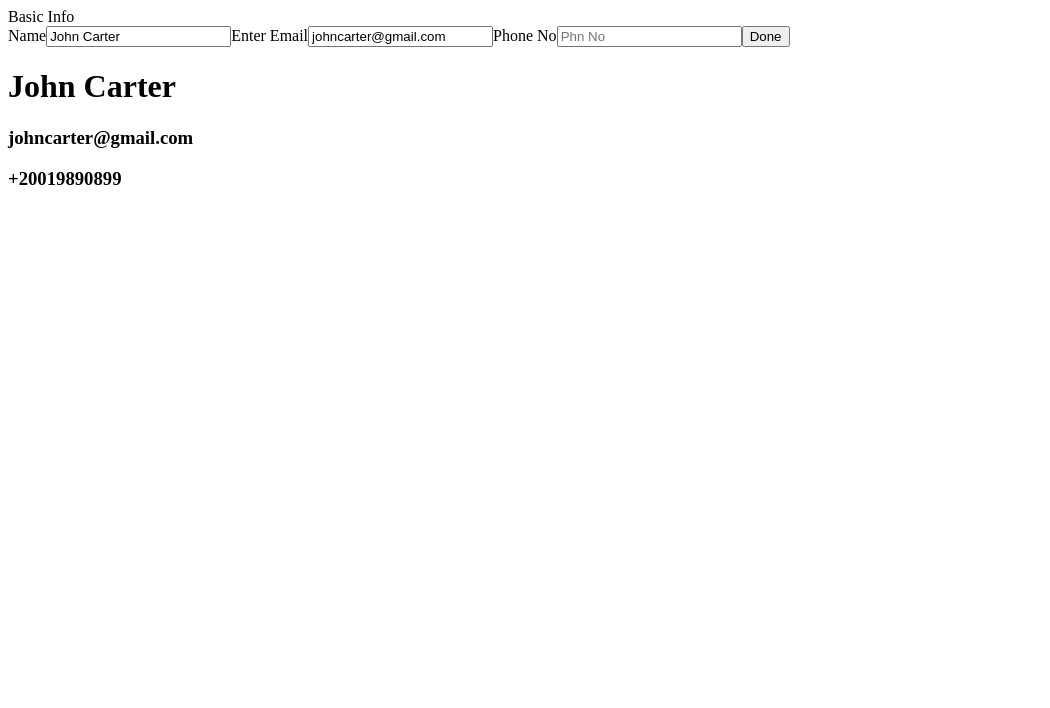
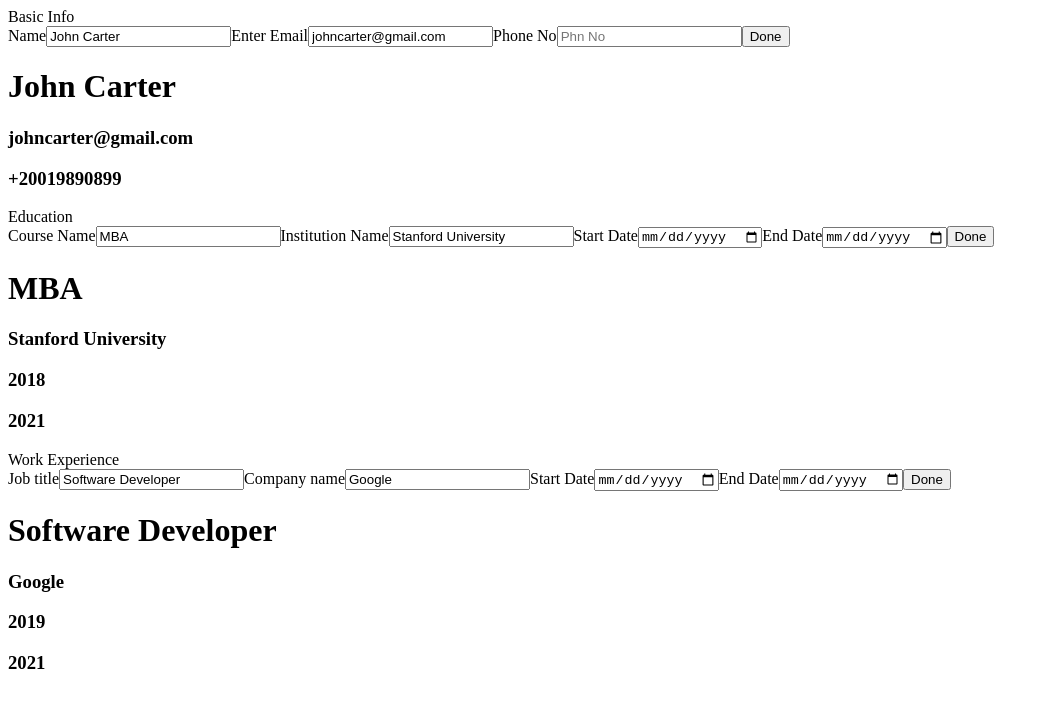
Before and after one commit to Undisclosed64/cv-maker, a React (Create React App) app: page / in a window 1280 px wide. Shown: the top 708 px of the page, without its empty margins (0-1050 px from the left). Built offline with nearby package versions, Linux system fonts and the light colour scheme.

Commit message:
render more components

```diff
--- a/src/App.js
+++ b/src/App.js
@@ -1,6 +1,10 @@
 import React, { Component } from 'react';
 import BasicInfo from './components/Basic Info';
-
+import Education from './components/Education';
+import WorkExp from './components/WorkExp';
+import HandleBasicInfo from   './components/HandleBasicInfo'
+import HandleEducation from './components/HandleEducation';
+import HandleWorkExp from './components/HandleWorkExp';
 
 class App extends Component{
 render(){
@@ -8,8 +12,12 @@ render(){
         <div>
 
 <BasicInfo/>
-
-            </div>
+<Education />
+<WorkExp />
+<HandleBasicInfo/>
+<HandleEducation/>
+<HandleWorkExp/>
+</div>
 
     )
 }
```
